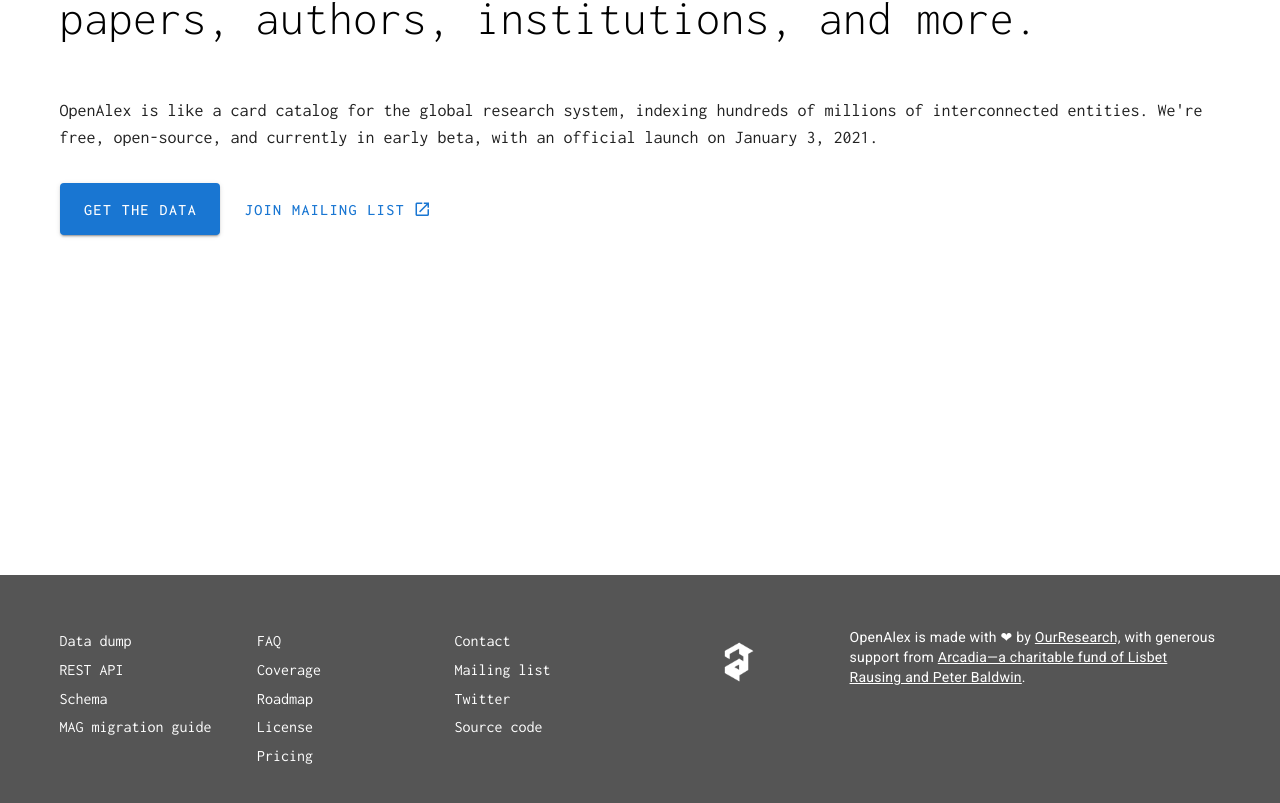
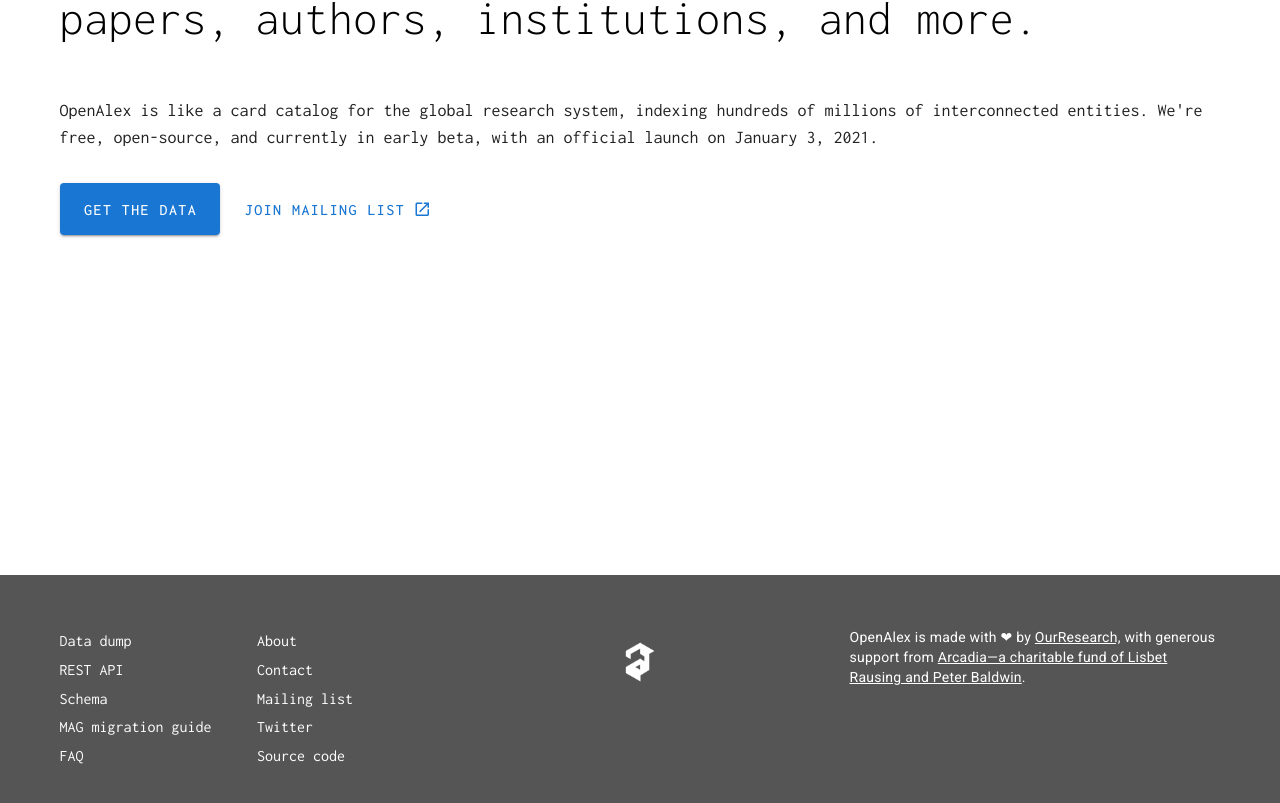
Before and after one commit to ourresearch/openalex-website, a Vue app: page / in a window 1280 px wide. Shown: the part 359-1162 px from the top of the page. Built offline with nearby package versions, Linux system fonts and the light colour scheme.

Commit message:
update footer nav.

```diff
--- a/src/SiteFooter.vue
+++ b/src/SiteFooter.vue
@@ -19,25 +19,14 @@
           <div>
             <router-link to="/mag-migration-guide">MAG migration guide</router-link>
           </div>
+          <div>
+            <router-link to="/faq">FAQ</router-link>
+          </div>
         </v-col>
         <v-col cols="12" sm="2">
           <div>
-            <router-link to="/faq">FAQ</router-link>
+            <router-link to="/about">About</router-link>
           </div>
-          <div>
-            <router-link to="/coverage">Coverage</router-link>
-          </div>
-          <div>
-            <router-link to="/roadmap">Roadmap</router-link>
-          </div>
-          <div>
-            <router-link to="/license">License</router-link>
-          </div>
-          <div>
-            <router-link to="/pricing">Pricing</router-link>
-          </div>
-        </v-col>
-        <v-col cols="12" sm="2">
           <div>
             <router-link to="/contact">Contact</router-link>
           </div>
@@ -51,7 +40,7 @@
             <a href="https://github.com/ourresearch/openalex-guts" target="_blank">Source code</a>
           </div>
         </v-col>
-        <v-col cols="12" sm="2" class="text-center">
+        <v-col cols="12" sm="4" class="text-center">
                               <router-link to="/">
                                   <img class="site-footer-logo" src="./assets/openalex-logo-icon.png" alt=""/>
                               </router-link>
```
